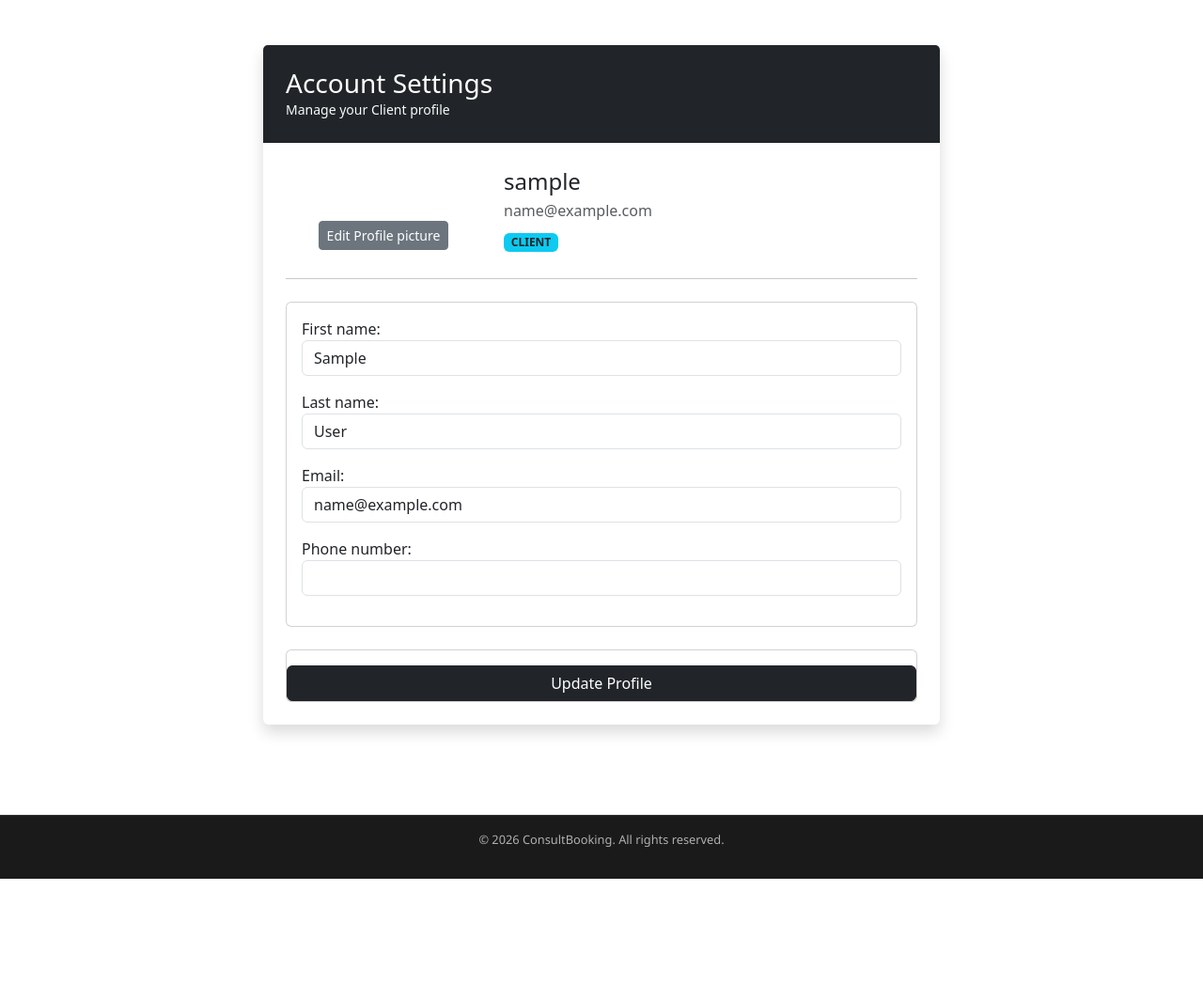
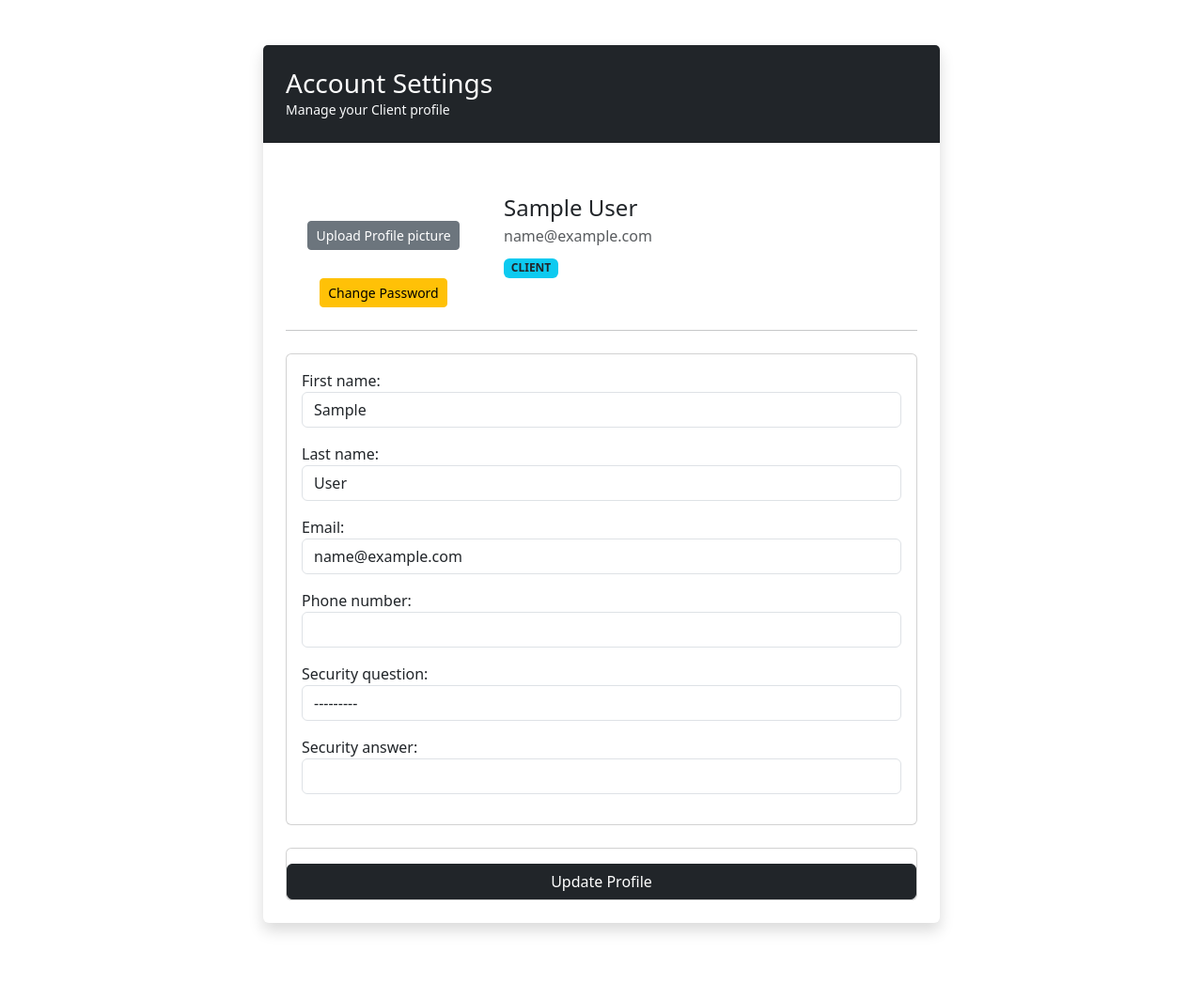
Before and after one commit to Foreman-b/Consultant_Web_App, a Django app: page /profile/ in a window 1280 px wide. Shown: the part 52-1099 px from the top of the page at 94% size. Before the commit the page ends 987 px from the top, so only its background shows below. Run offline with Django 5.2, Linux system fonts and the light colour scheme; the visitor is signed in with stand-in values (Sample User, id 1); parts of the project's set-up code (start-up, migrations or seed data) failed here and were passed over; some libraries are stand-ins or nearby versions.

Commit message:
Add I prefer profile and other places where client name should appear should be his name not his username, then I took user experience into the considerations that user may perform both change or forget password, this make possible by let user choose security questions in their profile

```diff
--- a/app/forms.py
+++ b/app/forms.py
@@ -10,7 +10,7 @@ class UserRegisterForm(UserCreationForm):
 
     class Meta:
         model = CustomUser
-        fields = ('username', 'email', 'first_name', 'last_name', 'phone_number')
+        fields = ('username', 'email', 'first_name', 'last_name', 'phone_number', 'security_question', 'security_answer')
 
     def clean_email(self):
         """
@@ -22,6 +22,11 @@ class UserRegisterForm(UserCreationForm):
             raise forms.ValidationError("A user with that email already exists.")
         return email
 
+    def __init__(self, *args, **kwargs):
+        super().__init__(*args, **kwargs)
+        self.fields['security_question'].required = True
+        self.fields['security_answer'].required = True
+        self.fields['security_answer'].widget.attrs.update({'placeholder': 'This will be used to recover your account'})
 
 class ConsultantProfileForm(forms.ModelForm):
 
@@ -84,7 +89,7 @@ class ReviewForm(forms.ModelForm):
 class UserUpdateForm(forms.ModelForm):
     class Meta:
         model = CustomUser
-        fields = ['first_name', 'last_name', 'email', 'phone_number']
+        fields = ['first_name', 'last_name', 'email', 'phone_number', 'security_question', 'security_answer']
 
     def __init__(self, *args, **kwargs):
         super().__init__(*args, **kwargs)
@@ -93,10 +98,26 @@ class UserUpdateForm(forms.ModelForm):
 
 
 
-class ProfileUpdateForm(forms.ModelForm):
+class ClientProfilePicForm(forms.ModelForm):
     class Meta:
         model = CustomUser
         fields = ['profile_picture']
         widgets = {
             'profile_picture': forms.FileInput(attrs={'class': 'form-control'}),
         }
+
+class ConsultantProfilePicForm(forms.ModelForm):
+    class Meta:
+        model = CustomUser
+        fields = ['first_name', 'last_name', 'email', 'phone_number', 'profile_picture', 'security_question', 'security_answer']
+        widgets = {
+            'first_name': forms.TextInput(attrs={'class': 'form-control'}),
+            'last_name': forms.TextInput(attrs={'class': 'form-control'}),
+            'email': forms.EmailInput(attrs={'class': 'form-control'}),
+            'phone_number': forms.TextInput(attrs={'class': 'form-control'}),
+            'profile_picture': forms.FileInput(attrs={'class': 'form-control'}),
+            'security_question': forms.Select(attrs={'class': 'form-select'}),
+            'security_answer': forms.TextInput(attrs={
+                'class': 'form-control',
+                'placeholder': 'Answer to your security question'}),
+        }
--- a/app/templates/app/accounts.html
+++ b/app/templates/app/accounts.html
@@ -38,14 +38,23 @@
                                 <i class="bi bi-person-fill display-1 text-secondary"></i>
                                 {% endif %}
 
+                                    {% if request.user.is_consultant %}
+                                   <a href="{% url 'update-profile' %}" class="btn btn-sm btn-secondary">
+                                    Update Profile Details
+                                </a>
+                                {% else %}
                                 <a href="{% url 'update-profile' %}" class="btn btn-sm btn-secondary">
-                                    Edit Profile picture
+                                    Upload Profile picture
                                 </a>
-
+                                {% endif %}
+                                <br><br>
+                                <a href="{% url 'change-password' %}" class="btn btn-warning btn-sm">
+                                    <i class="bi bi-key"></i> Change Password
+                                </a>
 
                             </div>
                             <div class="col-md-8">
-                                <h4 class="mb-1">{{ request.user.username }}</h4>
+                                <h4 class="mb-1">{{ request.user.get_full_name }}</h4>
                                 <p class="text-muted mb-2">{{ request.user.email }}</p>
                                 <span class="badge bg-info text-dark">{{ request.user.role }}</span>
                             </div>
--- a/app/templates/app/base_nav_bar.html
+++ b/app/templates/app/base_nav_bar.html
@@ -8,11 +8,9 @@
     <meta name="viewport" content="width=device-width, initial-scale=1.0">
     <title>{% block title %}Consult Booking{% endblock %}</title>
     <link rel="stylesheet" href="{% static 'css/styles.css' %}">
-    <link href="https://cdn.jsdelivr.net/npm/bootstrap@5.3.8/dist/css/bootstrap.min.css" rel="stylesheet"
-        integrity="sha384-sRIl4kxILFvY47J16cr9ZwB07vP4J8+LH7qKQnuqkuIAvNWLzeN8tE5YBujZqJLB" crossorigin="anonymous">
-    <script src="https://cdn.jsdelivr.net/npm/bootstrap@5.3.8/dist/js/bootstrap.min.js"
-        integrity="sha384-G/EV+4j2dNv+tEPo3++6LCgdCROaejBqfUeNjuKAiuXbjrxilcCdDz6ZAVfHWe1Y"
-        crossorigin="anonymous"></script>
+    <link href="https://cdn.jsdelivr.net/npm/bootstrap@5.3.8/dist/css/bootstrap.min.css" rel="stylesheet" integrity="sha384-sRIl4kxILFvY47J16cr9ZwB07vP4J8+LH7qKQnuqkuIAvNWLzeN8tE5YBujZqJLB" crossorigin="anonymous">
+    <script src="https://cdn.jsdelivr.net/npm/bootstrap@5.3.8/dist/js/bootstrap.min.js" integrity="sha384-G/EV+4j2dNv+tEPo3++6LCgdCROaejBqfUeNjuKAiuXbjrxilcCdDz6ZAVfHWe1Y" crossorigin="anonymous"></script>
+    <script src="https://cdn.jsdelivr.net/npm/sweetalert2@11"></script>
     {% block extra_head %}{% endblock %}
 </head>
 
@@ -69,11 +67,31 @@
     </nav>
 
 
+
+
     <main class="container">
         {% block content %}
         {% endblock %}
     </main>
 
+    {% if messages %}
+    <script>
+        const Toast = Swal.mixin({
+            toast: true,
+            position: 'top-end',
+            showConfirmButton: false,
+            timer: 3000,
+            timerProgressBar: true
+        });
+
+        {% for message in messages %}
+            Toast.fire({
+                icon: "{{ message.tags }}" === "error" ? "error" : "{{ message.tags }}",
+                title: "{{ message }}"
+            });
+        {% endfor %}
+    </script>
+    {% endif %}
 
     <footer class="main-footer">
 
--- a/app/templates/app/login.html
+++ b/app/templates/app/login.html
@@ -23,6 +23,9 @@
         <div class="login-footer">
             <p>Don't have an account? <a href="{% url 'register' %}">Register here</a></p>
         </div>
+        <div class="text-center mt-3">
+            <a href="{% url 'forgot_password_step1' %}" class="text-decoration-none">Forgot Password?</a>
+        </div>
     </div>
 </div>
 
--- a/app/templates/app/payment_dash.html
+++ b/app/templates/app/payment_dash.html
@@ -31,7 +31,7 @@
             <tbody>
                 {% for payment in payments %}
                 <tr>
-                    <td class="fw-bold">{{ payment.booking.client.username }}</td>
+                    <td class="fw-bold">{{ payment.booking.client.get_full_name }}</td>
 
                     <td>{{ payment.booking.reason_for_session }}</td>
 
--- a/app/urls.py
+++ b/app/urls.py
@@ -32,7 +32,11 @@ urlpatterns = [
     # Let create session review right here
     path('review-session/<int:booking_id>/', views.session_review, name='session-review'),
 
+    # Password reset and Forget Password
+    path('profile/password/', views.change_password, name='change-password'),
 
+    path('forgot-password/', views.forgot_password_step1, name='forgot_password_step1'),
+    path('forgot-password/reset/<int:user_id>/', views.forgot_password_step2, name='forgot_password_step2'),
 
 
 ]
--- a/app/views.py
+++ b/app/views.py
@@ -3,7 +3,7 @@ from .models import Availability, Booking, CustomUser, Payment, Consultant_Profi
 from .forms import (
     UserRegisterForm, ConsultantProfileForm, UserUpdateForm,
     AvailabilityForm, BookingForm, PaymentForm, ReviewForm,
-    AvailabilityFormSet, ProfileUpdateForm
+    AvailabilityFormSet, ClientProfilePicForm, ConsultantProfilePicForm
 )
 from django.contrib.auth import authenticate, login, logout
 from django.contrib.auth.forms import AuthenticationForm
@@ -15,7 +15,9 @@ import requests
 from django.contrib import messages
 import uuid
 from django.views.decorators.http import require_POST
-
+from django.db.models import Avg
+from django.contrib.auth.forms import PasswordChangeForm
+from django.contrib.auth import update_session_auth_hash
 
 
 
@@ -28,6 +30,7 @@ def register(request):
         form = UserRegisterForm(request.POST)
         if form.is_valid():
             form.save()
+            messages.success(request, "Your are successfully registered.")
             return redirect('login')
 
     else:
@@ -41,6 +44,7 @@ def login_view(request):
         if form.is_valid():
             user = form.get_user()
             login(request, user)
+            messages.success(request, "Successfully logged in.")
             return redirect('home')
     else:
         form = AuthenticationForm()
@@ -50,6 +54,7 @@ def login_view(request):
 
 def logout_view(request):
     logout(request)
+    messages.success(request, "Logged out.")
     return redirect('login')
 
 
@@ -90,6 +95,7 @@ def book_session(request, availability_id):
             booking.availability = availability
             booking.consultant = availability.consultant
             booking.save()
+            messages.success(request, "Session successfully booked, click Pay.")
             return redirect("book-dashboard")
 
     else:
@@ -100,16 +106,28 @@ def book_session(request, availability_id):
 
 @login_required
 def consultant_dash(request):
-    # Check if the user is a consultant
+
     if request.user.role == 'CONSULTANT':
 
         all_bookings = Booking.objects.all().order_by('-created_at')
+        avg_rating = Review.objects.filter(
+        consultant__user=request.user
+        ).aggregate(Avg('rating'))['rating__avg']
+        reviews = Review.objects.filter(
+        consultant__user=request.user
+        ).order_by('-created_at')
 
     else:
 
         all_bookings = []
+        avg_rating = []
+        reviews = []
 
-    return render(request, 'app/consultant_dashboard.html', {'all_bookings': all_bookings})
+    return render(request, 'app/consultant_dashboard.html', {
+        'all_bookings': all_bookings,
+        'avg_rating': avg_rating,
+        'reviews': reviews,
+    })
 
 
 
@@ -378,17 +396,74 @@ def session_review(request, booking_id):
 
 @login_required
 def update_profile(request):
+    if request.user.is_consultant:
+        form_class = ConsultantProfilePicForm
+    else:
+        form_class = ClientProfilePicForm
+
     if request.method == 'POST':
 
-        form = ProfileUpdateForm(request.POST, request.FILES, instance=request.user)
+        form = form_class(request.POST, request.FILES, instance=request.user)
         if form.is_valid():
             form.save()
-
-            if request.user.role == 'CONSULTANT':
-                return redirect('profile')
-            else:
-                return redirect('profile')
+            messages.success(request, "Updated")
+            return redirect('profile')
     else:
-        form = ProfileUpdateForm(instance=request.user)
+        form = form_class(instance=request.user)
 
     return render(request, 'app/update_profile.html', {'form': form})
+
+
+@login_required
+def change_password(request):
+    if request.method == 'POST':
+        form = PasswordChangeForm(request.user, request.POST)
+        if form.is_valid():
+            user = form.save()
+            # This is important! It keeps the user logged in after the password change
+            update_session_auth_hash(request, user)
+            messages.success(request, 'Your password was successfully updated!')
+            return redirect('profile')
+    else:
+        form = PasswordChangeForm(request.user)
+    return render(request, 'app/change_password.html', {'form': form})
+
+
+def forgot_password_step1(request):
+    if request.method == 'POST':
+        identifier = request.POST.get('identifier')
+        # Look for user by username OR email
+        user = CustomUser.objects.filter(username=identifier).first() or \
+               CustomUser.objects.filter(email=identifier).first()
+
+        if user:
+            if user.security_question and user.security_answer:
+                return redirect('forgot_password_step2', user_id=user.id)
+            else:
+                messages.error(request, "This account has no security question set. Please contact admin.")
+        else:
+            messages.error(request, "No account found with that username/email.")
+
+    return render(request, 'app/forgot_password_step1.html')
+
+def forgot_password_step2(request, user_id):
+    user = get_object_or_404(CustomUser, id=user_id)
+
+    if request.method == 'POST':
+        answer = request.POST.get('answer')
+        new_password = request.POST.get('new_password')
+        confirm_password = request.POST.get('confirm_password')
+
+        # Use the method we wrote in your CustomUser model
+        if user.check_security_answer(answer):
+            if new_password == confirm_password:
+                user.set_password(new_password)
+                user.save()
+                messages.success(request, "Success! Your password has been reset.")
+                return redirect('login')
+            else:
+                messages.error(request, "Passwords do not match.")
+        else:
+            messages.error(request, "Incorrect answer to security question.")
+
+    return render(request, 'app/forgot_password_step2.html', {'user': user})
```
Also changed, not shown: app/models.py (+17 -0 lines), app/templates/app/book_dashboard.html (+11 -5 lines), app/templates/app/change_password.html (added, +72 -0 lines), app/templates/app/consultant_dashboard.html (+38 -1 lines), app/templates/app/forgot_password_step1.html (added, +34 -0 lines), app/templates/app/forgot_password_step2.html (added, +43 -0 lines), app/templates/app/update_profile.html (+16 -6 lines), consultant_web/settings.py (+20 -11 lines), media/upload/profile_picture/foremanb.jpg (added), media/upload/profile_picture/q.jpg (added).
